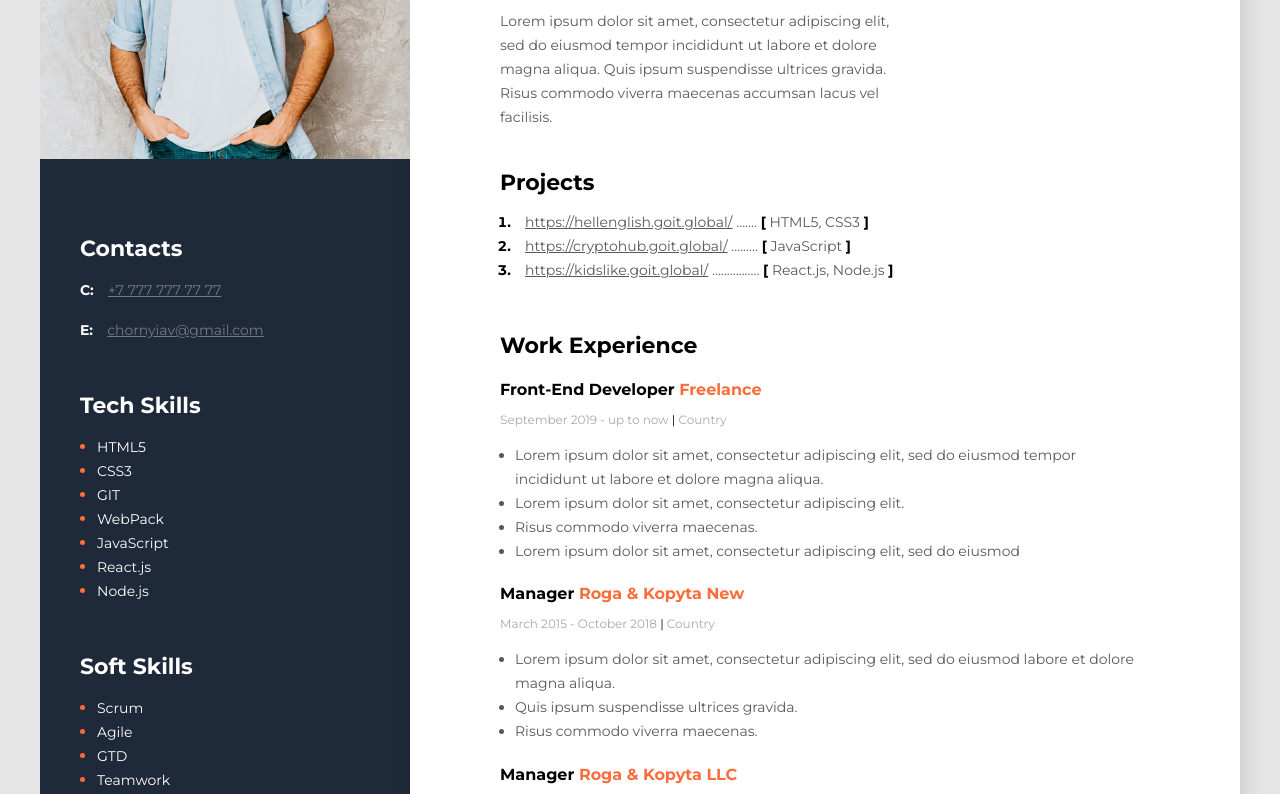
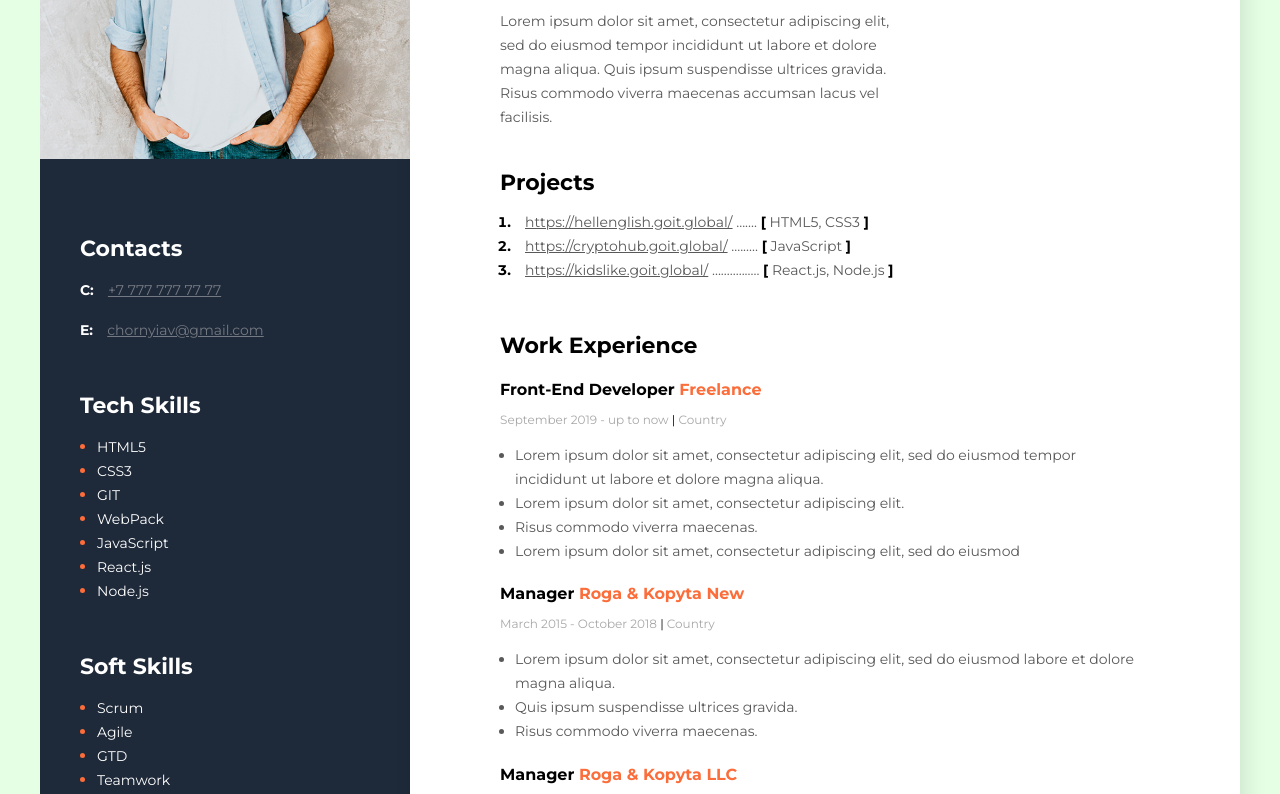
Before and after one commit to MityaShulga/MityaShulga.github.io, a plain HTML site: page index.html in a window 1280 px wide. Shown: the part 243-1037 px from the top of the page. Drawn offline with Linux system fonts and the light colour scheme.

Commit message:
Update styles.css

```diff
--- a/styles/styles.css
+++ b/styles/styles.css
@@ -1,6 +1,6 @@
 body {
     font-family: 'Montserrat', sans-serif;
-    background-color: #E5E5E5;
+    background-color: #E5FFE5;
 }
 
 /* main styles */
```
